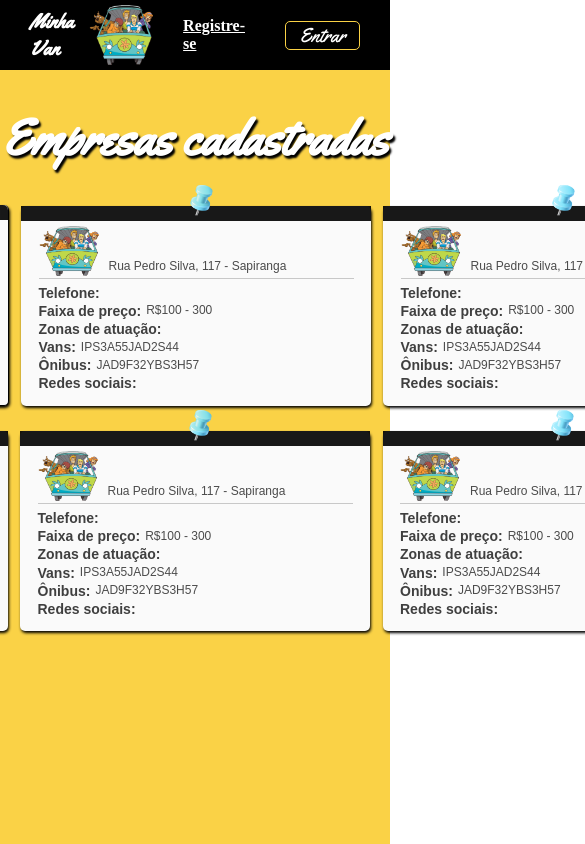
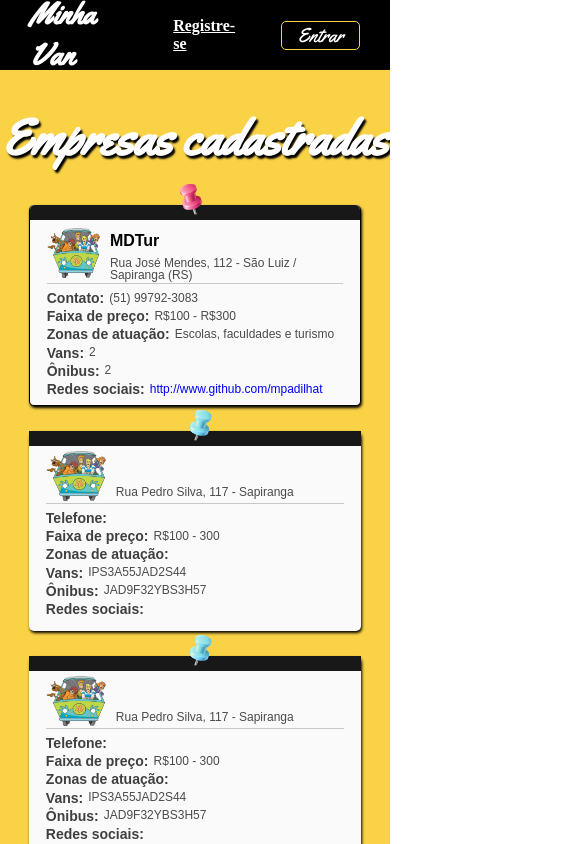
Before and after one commit to Mpadilhat/web, a React (Create React App) app: page / in a window 390 px wide. Shown: the top 844 px of the page, 585 px wide, since content can reach past the window. Built offline with nearby package versions, Linux system fonts and the light colour scheme; a web font is replaced by a local one.

Commit message:
finalização modal de coordenadas e ajustes na responsividade do header e dos cards da home

```diff
--- a/src/components/card-empresa/styled-card-empresa.js
+++ b/src/components/card-empresa/styled-card-empresa.js
@@ -88,8 +88,9 @@
 
 export const Text = styled.label`
   font-size: 12px;
-  line-height: 0.8;
+  line-height: 1;
   color: rgba(0, 0, 0, 0.7);
+  text-align: left;
 `;
 
 export const Title = styled.label`
--- a/src/components/modal-coordenadas/modal-coordenadas.js
+++ b/src/components/modal-coordenadas/modal-coordenadas.js
@@ -28,7 +28,7 @@
     dois:
       "Os itens destacados, circulados na imagem, são a latitude e a longitude, então se você sabe que sua localização está ativada, pode copiar as coordenadas, sem levar junto as vírgulas que aparecem, mas sem esquecer dos sinais que podem aparecer (o de menos, por exemplo).",
     tres:
-      "Caso queira garantir que sua localização esteja correta (o que recomendamos), digite seu endereço na barra de pesquisa do Maps, que fica à esquerda. Quando achar sua localização, com endereço correto, você pode clicar. Note que provavelmente vai aparecer uma foto do local,pra você não ter dúvida.",
+      "Caso queira garantir que sua localização esteja correta (o que recomendamos), digite seu endereço na barra de pesquisa do Maps, que fica à esquerda. Quando achar sua localização, com endereço correto, você pode clicar. Note que provavelmente vai aparecer uma foto do local, pra você não ter dúvida.",
     quatro:
       "Como você já aprendeu, vai aparecer lá na barra de pesquisa de cima as suas coordenadas, então é só copiá-las direitinho e colar em cada campo respectivo aqui no cadastro.",
   };
--- a/src/components/modal-empresa/modal-empresa.js
+++ b/src/components/modal-empresa/modal-empresa.js
@@ -29,9 +29,9 @@
         <s.Line line>
           <s.Foto src={dados.foto} />
           <s.Head>
-            <s.Name>{dados.empresa}</s.Name>
-            <s.Subtitle>{dados.endereco}</s.Subtitle>
-            <s.Text>
+            <s.Name margin>{dados.empresa}</s.Name>
+            <s.Subtitle size={16}>{dados.endereco}</s.Subtitle>
+            <s.Text lineHeight>
               <strong>CNPJ:</strong> {dados.cnpj}
             </s.Text>
           </s.Head>
--- a/src/components/modal-empresa/styled-modal.js
+++ b/src/components/modal-empresa/styled-modal.js
@@ -60,6 +60,7 @@
   font-size: 36px;
   line-height: 0;
   font-style: italic;
+  ${(props) => props.margin && "margin: 10px 0"};
 `;
 
 export const Question = styled.label`
@@ -73,13 +74,13 @@
 `;
 
 export const Subtitle = styled.p`
-  font-size: 18px;
+  font-size: ${(props) => (props.size ? props.size : "18px")};
   text-align: justify;
 `;
 
 export const Text = styled.label`
   font-size: 15px;
-  line-height: 4;
+  line-height: ${(props) => (props.lineHeight ? props.lineHeight : 4)};
   color: rgba(0, 0, 0, 0.7);
 `;
 
--- a/src/global-style/globalStyles.js
+++ b/src/global-style/globalStyles.js
@@ -37,16 +37,29 @@
   .home{
     flex-direction: column;
   }
+}
+
+@media screen and (max-width: 500px){
+  header img{
+    display: none;
+  }
+}
 
 @media screen and (max-width: 600px){
   header{
   padding: 10px 20px 10px 20px !important;
   }
+
+}
+
+@media screen and (max-width: 758px){
+  header p {
+    display: none;
+  }
   header button{
     font-size: 20px !important;
     width: 80px !important;
   }
-
 }
 
 @media screen and (max-width: 800px){
@@ -55,12 +68,17 @@
     height: 50px !important;
   }
   header h1{
-    font-size: 20px !important;
+    font-size: 30px !important;
   }
-  header p{
-    display: none;
+  header img{
+    height: 45px !important;
+    width: 50px !important;
   }
+
 }
+
+
+
 
 /* -------------------------Responsividade da Perfil------------------------------ */
 
--- a/src/screens/home/styled-home.js
+++ b/src/screens/home/styled-home.js
@@ -14,16 +14,17 @@
   justify-content: space-between;
   align-items: center;
   width: 100%;
+  text-align: center;
 `;
 
 export const Box = styled.div`
-  width: 1100px;
+  width: 85%;
   display: flex;
   flex-direction: row;
-  flex-wrap: wrap !important;
+  flex-wrap: wrap;
   justify-content: space-evenly;
   align-items: center;
-  margin: 0 50px 20px 50px;
+  margin-bottom: 20px;
 `;
 
 export const Title = styled.h1`
--- a/src/screens/register/register.js
+++ b/src/screens/register/register.js
@@ -51,7 +51,7 @@
     vans: inputs,
     onibus: busInputs,
   };
-  const [openModal, setOpenModal] = useState(true);
+  const [openModal, setOpenModal] = useState(false);
 
   return (
     <s.Body>
@@ -164,18 +164,18 @@
                       setAvancar(false);
                       setCadEndereco(true);
                     }}
-                    // disabled={
-                    //   !fantasia ||
-                    //   !cnpj ||
-                    //   !contato ||
-                    //   !redes ||
-                    //   !email ||
-                    //   !senha ||
-                    //   !confirmaSenha ||
-                    //   !atuacao ||
-                    //   !precoMin ||
-                    //   !precoMax
-                    // }
+                    disabled={
+                      !fantasia ||
+                      !cnpj ||
+                      !contato ||
+                      !redes ||
+                      !email ||
+                      !senha ||
+                      !confirmaSenha ||
+                      !atuacao ||
+                      !precoMin ||
+                      !precoMax
+                    }
                   >
                     Avançar
                   </s.Button>
```
Also changed, not shown: 1 other file (tests, documents, lock files or other folders).
